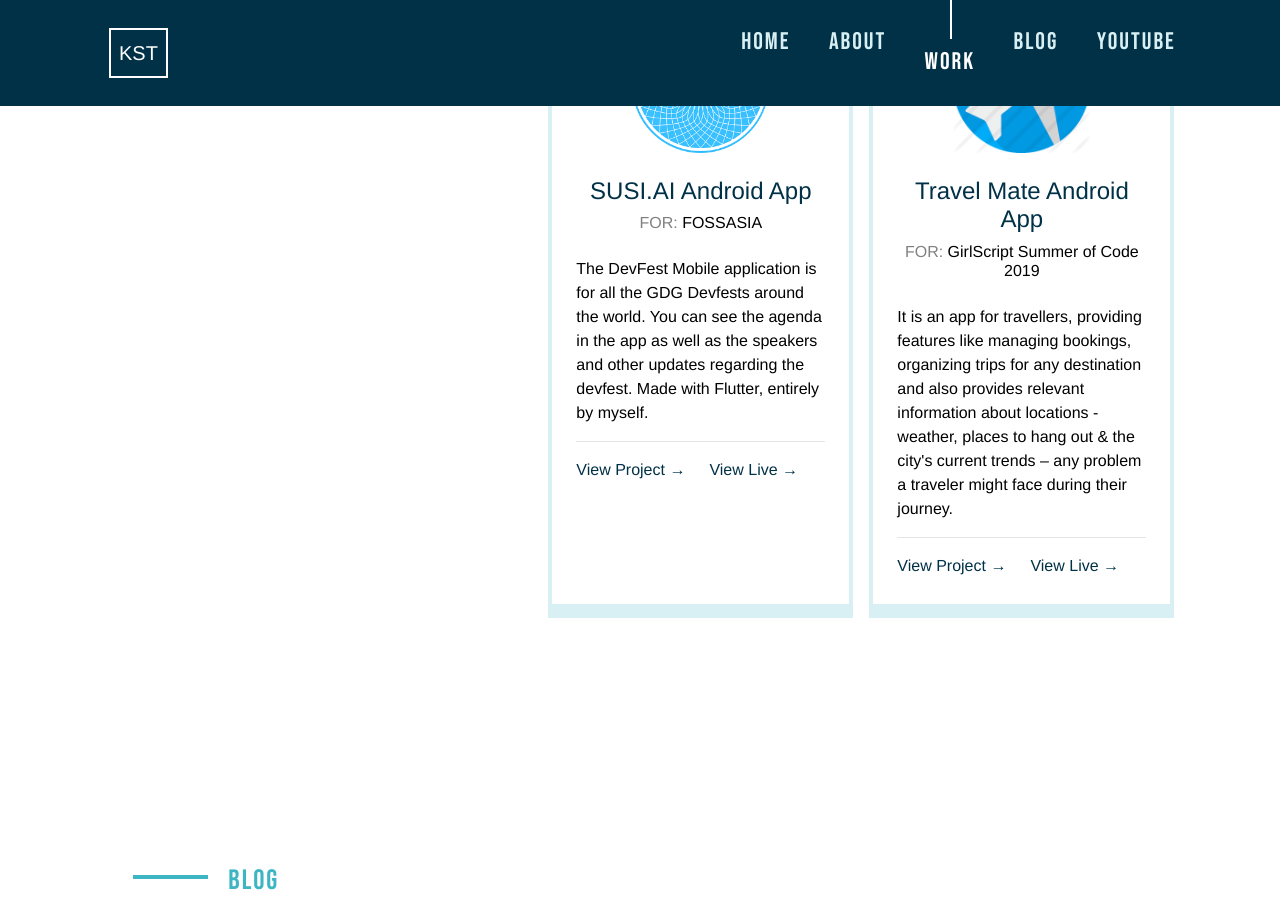
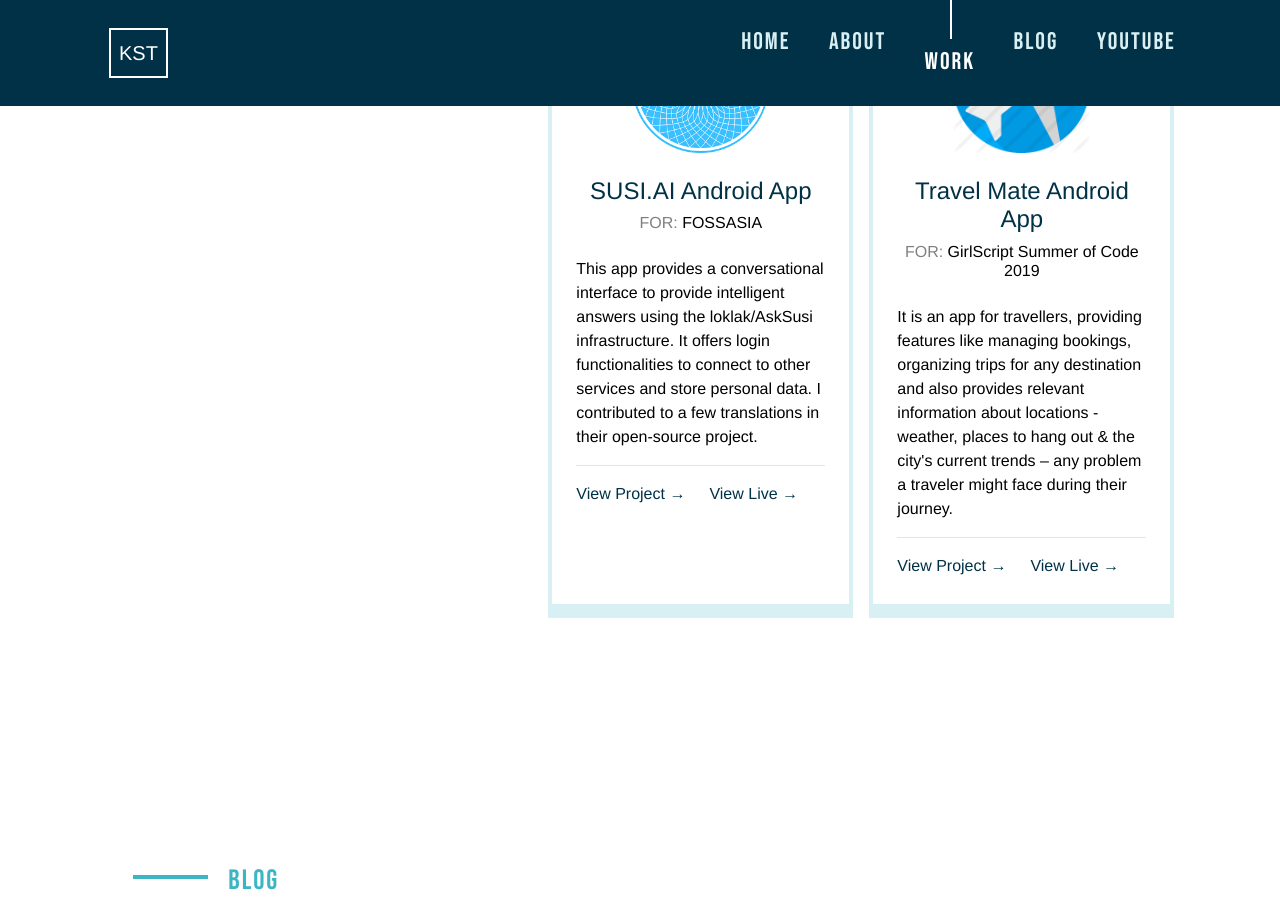
Before and after one commit to SAITARUN55/Portfolio, a Jekyll site: the page built from index.html, in a window 1280 px wide and 900 px high, scrolled down 2902 px. Built offline with Jekyll 4.4.1, drawn with Linux system fonts in a browser that asks for light colours.

Commit message:
:bug: Fixed description for SUSI.AI project card

```diff
--- a/_data/projects.yml
+++ b/_data/projects.yml
@@ -14,7 +14,7 @@
 
 - title: SUSI.AI Android App
   made_for: FOSSASIA
-  description: The DevFest Mobile application is for all the GDG Devfests around the world. You can see the agenda in the app as well as the speakers and other updates regarding the devfest. Made with Flutter, entirely by myself.
+  description: This app provides a conversational interface to provide intelligent answers using the loklak/AskSusi infrastructure. It offers login functionalities to connect to other services and store personal data. I contributed to a few translations in their open-source project.
   img_alt: SUSI.AI Android App
   img_url: /assets/work/susi.png
   img_type_logo: true
```
